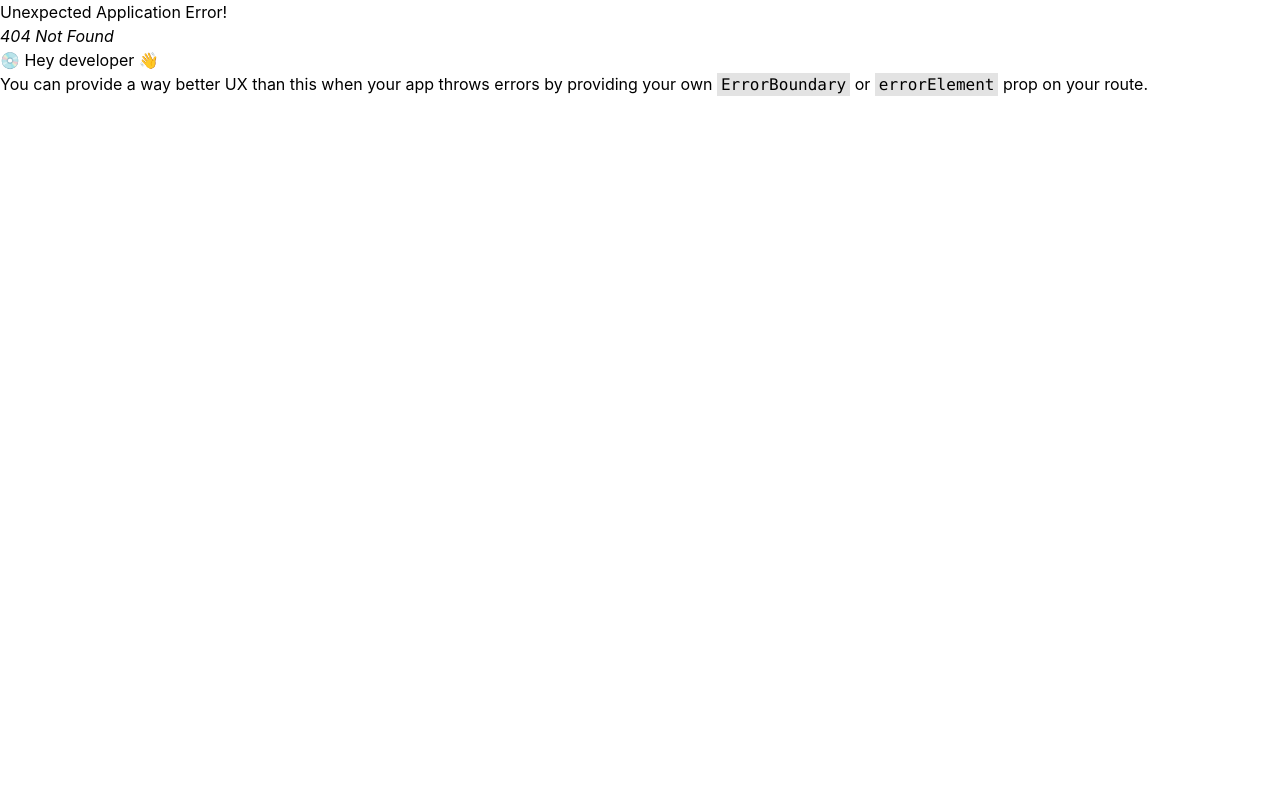
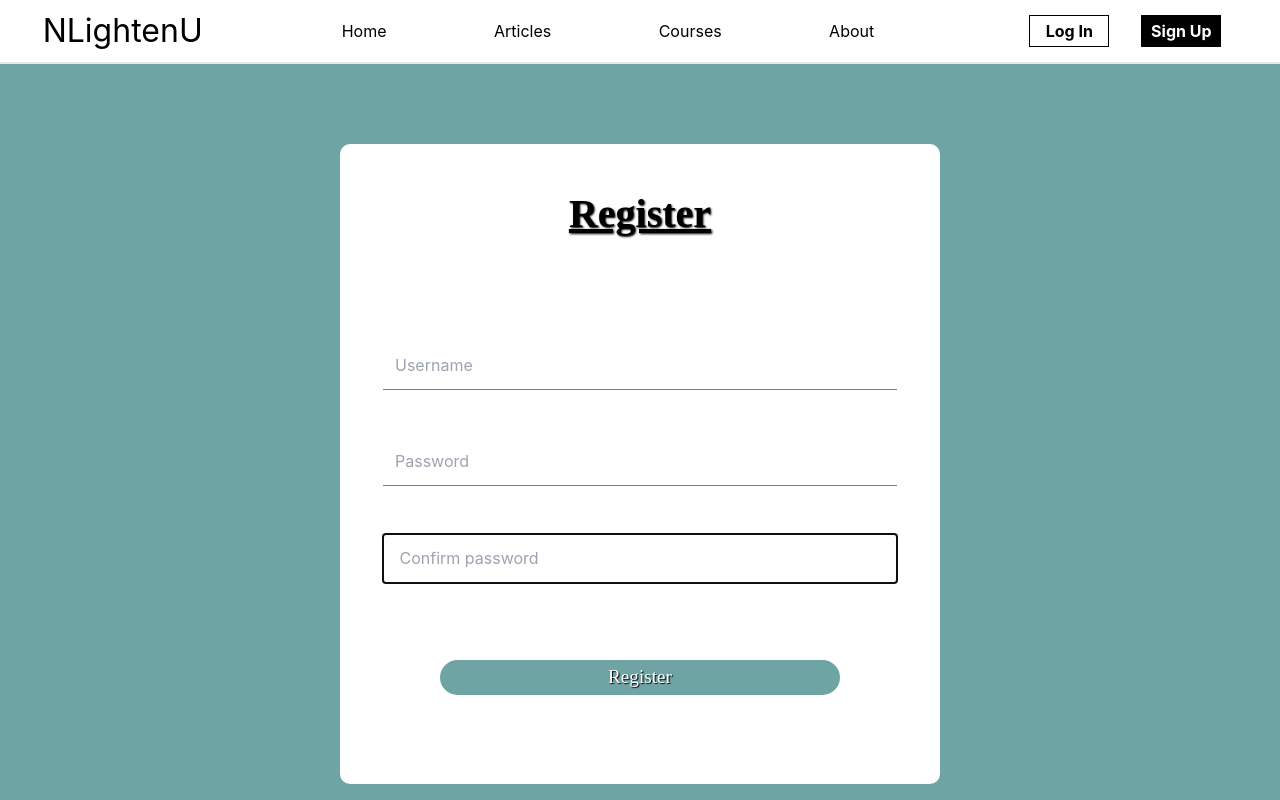
Before and after one commit to shazebK/nlightenu, a React (Create React App) app: page /auth in a window 1280 px wide. Before the commit this address had no page. Shown: the top 800 px of the page. Built offline with nearby package versions, Linux system fonts and the light colour scheme.

Commit message:
auth route set

```diff
--- a/src/App.js
+++ b/src/App.js
@@ -23,7 +23,7 @@ const App = () => {
           element : <Home/>
         },
         {
-          path : "auth/:authtype",
+          path : "auth",
           element : <Auth/>,
         },
         {
--- a/src/components/UI/Navbar.js
+++ b/src/components/UI/Navbar.js
@@ -13,8 +13,8 @@ const Navbar = () => {
                 <li><NavLink to = "/about" className={({isActive}) => isActive?"activeNavLink":undefined} end = {true}>About</NavLink></li>
             </ul>
             <div className="flex">
-                <Link to = "/auth/login"><Button theme = "white">Log In</Button></Link>
-                <Link to = "/auth/signup"><Button theme = "black">Sign Up</Button></Link>
+                <Link to = "/auth?mode=login"><Button theme = "white">Log In</Button></Link>
+                <Link to = "/auth?mode=signup"><Button theme = "black">Sign Up</Button></Link>
             </div>
         </nav>
     );
--- a/src/pages/Auth.js
+++ b/src/pages/Auth.js
@@ -1,10 +1,41 @@
-import LoginPage from "./LoginPage";
-import SignUpPage from "./SignUpPage";
-import { useParams } from "react-router-dom";
-const Auth=()=>{
-    const params = useParams();
-    return (
-      params.authtype === "login" ? <LoginPage/> : <SignUpPage/>
-    )
+import { useSearchParams } from "react-router-dom";
+import classes from "./Auth.module.css";
+
+const Auth =()=>{
+  const [searchParams] = useSearchParams();
+  const isLogin = searchParams.get("mode") === "login";
+  return (
+  <div className={classes.page}>
+    <main className = {classes.main_reg}>
+
+        <form className={classes.form_reg}>
+        <p className={classes.p_reg}>{isLogin?"Login":"Register"}</p><hr/>
+              <input type="text"
+              placeholder="Username"
+              className={classes.input_reg}
+              autoFocus
+              required
+              />
+
+              <input type="password"
+              placeholder="Password"
+              autoFocus
+              className={classes.input_reg}
+              required
+              />
+
+            {!isLogin && <input type="password"
+              placeholder=" Confirm password"
+              autoFocus
+              className={classes.input_reg}
+              required
+              />
+            }
+
+          <button className={classes.button_reg}>{isLogin?"Login":"Register"}</button>
+        </form>
+    </main>
+  </div>
+  )
 }
 export default Auth;
--- a/src/pages/LoginPage.js
+++ /dev/null
@@ -1,32 +0,0 @@
-import classes from "./LoginSignUp.module.css";
-
-const LoginPage=()=>{
-    return (
-    <div className={classes.page}>
-      <main className = {classes.main_reg}>
-
-         <form className={classes.form_reg}>
-         <p className={classes.p_reg}>Login</p><hr/>
-               <input type="text"
-               placeholder="Username"
-               className={classes.input_reg}
-               autoFocus
-               required
-               />
-
-            <hr style={{color:"black",fontSize:"2px"}} />
-
-               <input type="password"
-               placeholder="Password"
-               autoFocus
-               className={classes.input_reg}
-               required
-               />
-               <hr />
-            <button className={classes.button_reg}>Login</button>
-         </form>
-      </main>
-    </div>
-    )
-}
-export default LoginPage;
--- a/src/pages/SignUpPage.js
+++ /dev/null
@@ -1,41 +0,0 @@
-import classes from "./LoginSignUp.module.css";
-const SignUpPage=()=>{
-    return (
-    <div className={classes.page}>
-      <main className={classes.main_reg}>
-
-         <form className={classes.form_reg}>
-         <p className={classes.p_reg}>Registration</p><hr />
-               <input type="text"
-               placeholder="Username"
-               className={classes.input_reg}
-               autoFocus
-               required
-               />
-
-            <hr style={{color:"black",fontSize:"2px"}} />
-
-               <input type="password"
-               placeholder="Password"
-               autoFocus
-               className={classes.input_reg}
-               required
-               />
-               <hr />
-
-               <input type="password"
-               placeholder=" Confirm password"
-               autoFocus
-               className={classes.input_reg}
-               required
-               />
-               <hr />
-            <button className={classes.button_reg}>Sign Up</button>
-
-
-         </form>
-      </main>
-    </div>
-    )
-}
-export default SignUpPage;
```
Also changed, not shown: src/pages/Auth.module.css (renamed from src/pages/LoginSignUp.module.css).
